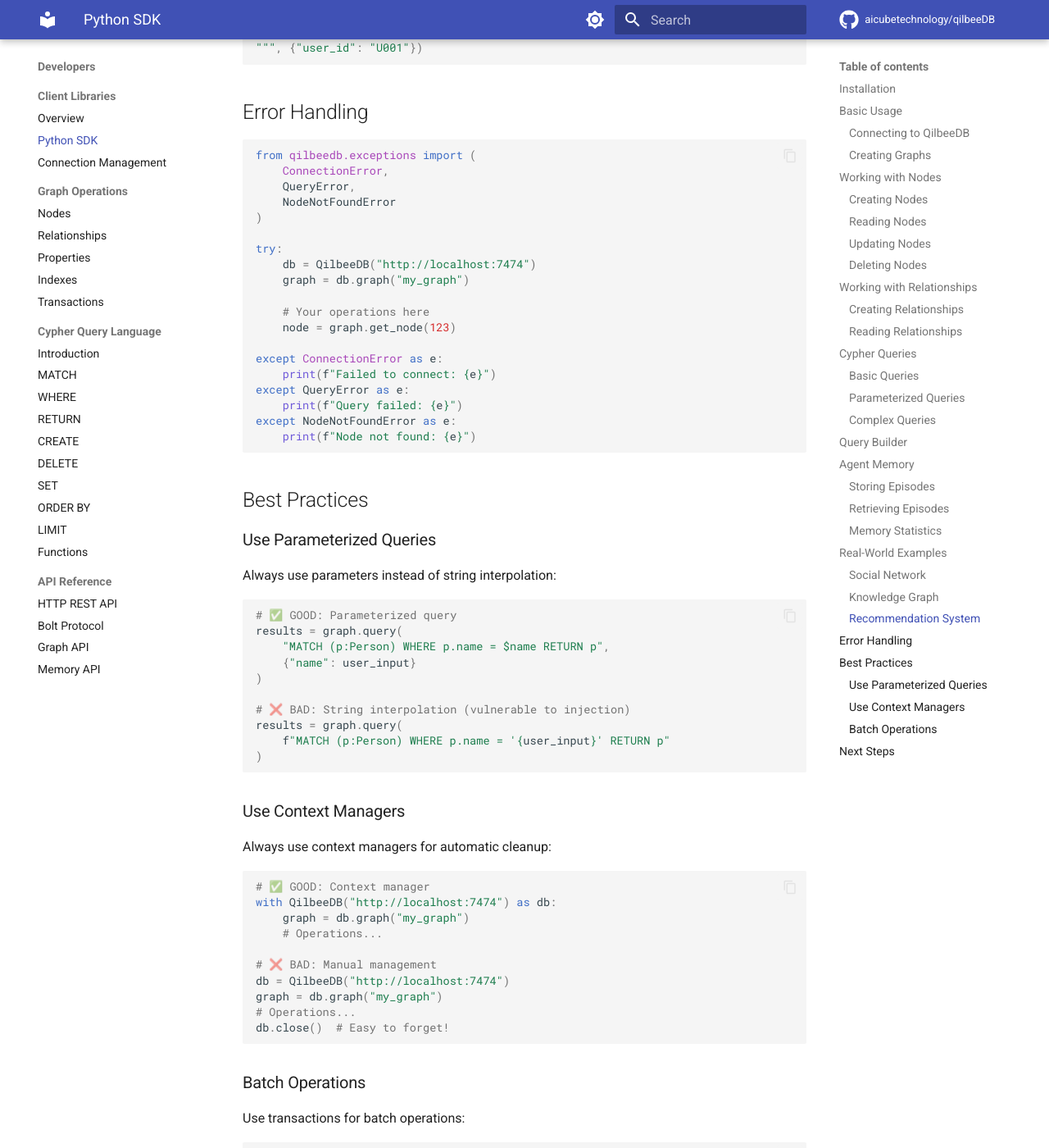
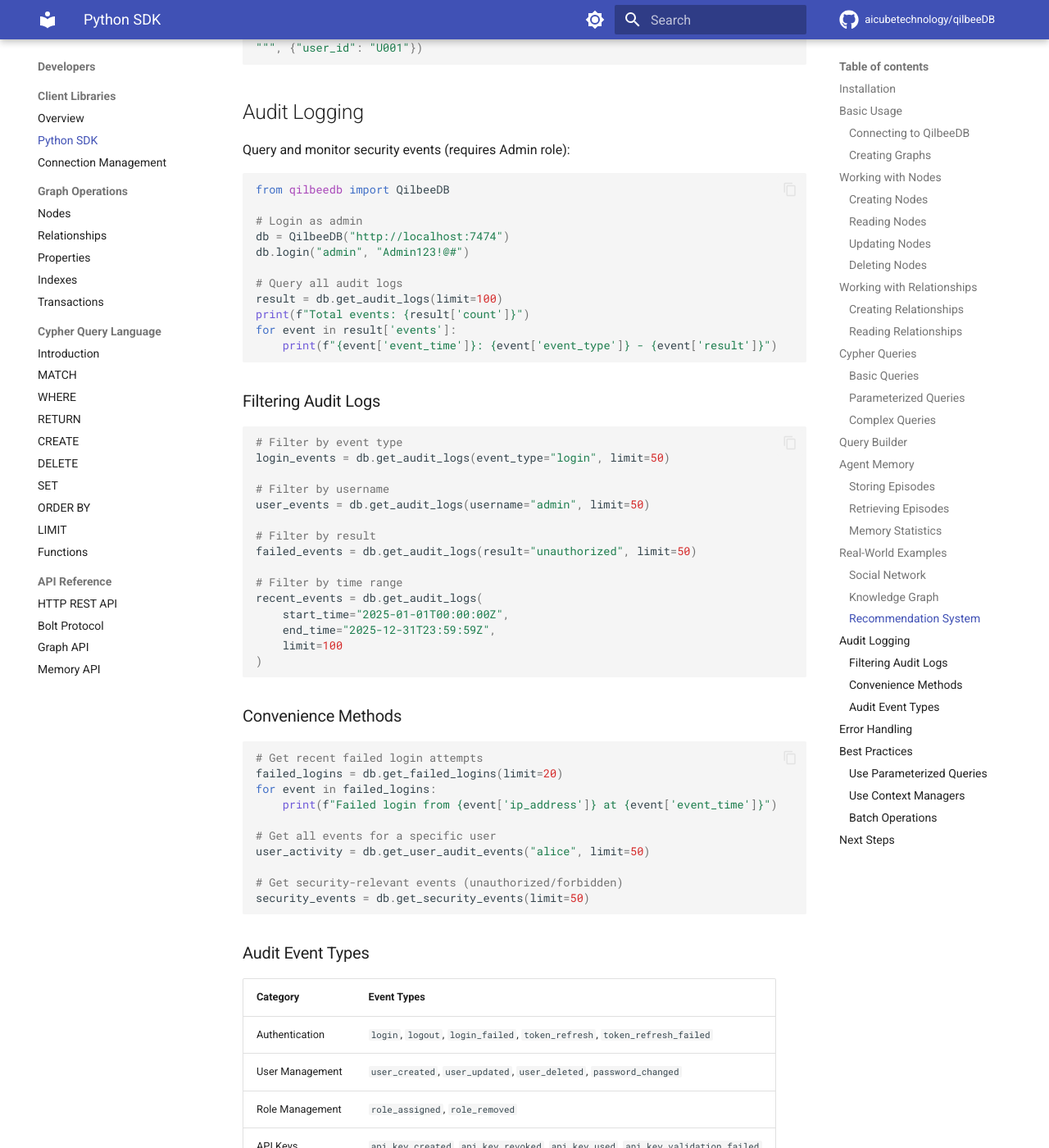
Before and after one commit to aicubetechnology/qilbeeDB, an MkDocs documentation site: the page built from docs/client-libraries/python.md, in a window 1280 px wide and 1400 px high, scrolled down 6975 px. Shown: the whole window at 82% size. Built offline with MkDocs 1.6.1 and Material for MkDocs 9.7.7, drawn with Linux system fonts in a browser that asks for light colours; comment, search, counter and statistics services are not loaded; some of the changed text lies outside the part shown.

Commit message:
Add audit logging documentation to Python SDK
- Update SDK README with audit logging section and method references
- Add comprehensive audit logging examples to mkdocs Python docs
- Document filtering options, convenience methods, and event types
- Include AuthenticationError in error handling examples

````diff
--- a/docs/client-libraries/python.md
+++ b/docs/client-libraries/python.md
@@ -346,22 +346,90 @@ recommendations = graph.query("""
 """, {"user_id": "U001"})
 ```
 
+## Audit Logging
+
+Query and monitor security events (requires Admin role):
+
+```python
+from qilbeedb import QilbeeDB
+
+# Login as admin
+db = QilbeeDB("http://localhost:7474")
+db.login("admin", "Admin123!@#")
+
+# Query all audit logs
+result = db.get_audit_logs(limit=100)
+print(f"Total events: {result['count']}")
+for event in result['events']:
+    print(f"{event['event_time']}: {event['event_type']} - {event['result']}")
+```
+
+### Filtering Audit Logs
+
+```python
+# Filter by event type
+login_events = db.get_audit_logs(event_type="login", limit=50)
+
+# Filter by username
+user_events = db.get_audit_logs(username="admin", limit=50)
+
+# Filter by result
+failed_events = db.get_audit_logs(result="unauthorized", limit=50)
+
+# Filter by time range
+recent_events = db.get_audit_logs(
+    start_time="2025-01-01T00:00:00Z",
+    end_time="2025-12-31T23:59:59Z",
+    limit=100
+)
+```
+
+### Convenience Methods
+
+```python
+# Get recent failed login attempts
+failed_logins = db.get_failed_logins(limit=20)
+for event in failed_logins:
+    print(f"Failed login from {event['ip_address']} at {event['event_time']}")
+
+# Get all events for a specific user
+user_activity = db.get_user_audit_events("alice", limit=50)
+
+# Get security-relevant events (unauthorized/forbidden)
+security_events = db.get_security_events(limit=50)
+```
+
+### Audit Event Types
+
+| Category | Event Types |
+|----------|-------------|
+| Authentication | `login`, `logout`, `login_failed`, `token_refresh`, `token_refresh_failed` |
+| User Management | `user_created`, `user_updated`, `user_deleted`, `password_changed` |
+| Role Management | `role_assigned`, `role_removed` |
+| API Keys | `api_key_created`, `api_key_revoked`, `api_key_used`, `api_key_validation_failed` |
+| Authorization | `permission_denied`, `access_granted` |
+| Rate Limiting | `rate_limit_exceeded` |
+
 ## Error Handling
 
 ```python
 from qilbeedb.exceptions import (
     ConnectionError,
     QueryError,
-    NodeNotFoundError
+    NodeNotFoundError,
+    AuthenticationError
 )
 
 try:
     db = QilbeeDB("http://localhost:7474")
+    db.login("admin", "password")
     graph = db.graph("my_graph")
 
     # Your operations here
     node = graph.get_node(123)
 
+except AuthenticationError as e:
+    print(f"Authentication failed: {e}")
 except ConnectionError as e:
     print(f"Failed to connect: {e}")
 except QueryError as e:
````
Also changed, not shown: sdks/python/README.md (+54 -0 lines).
